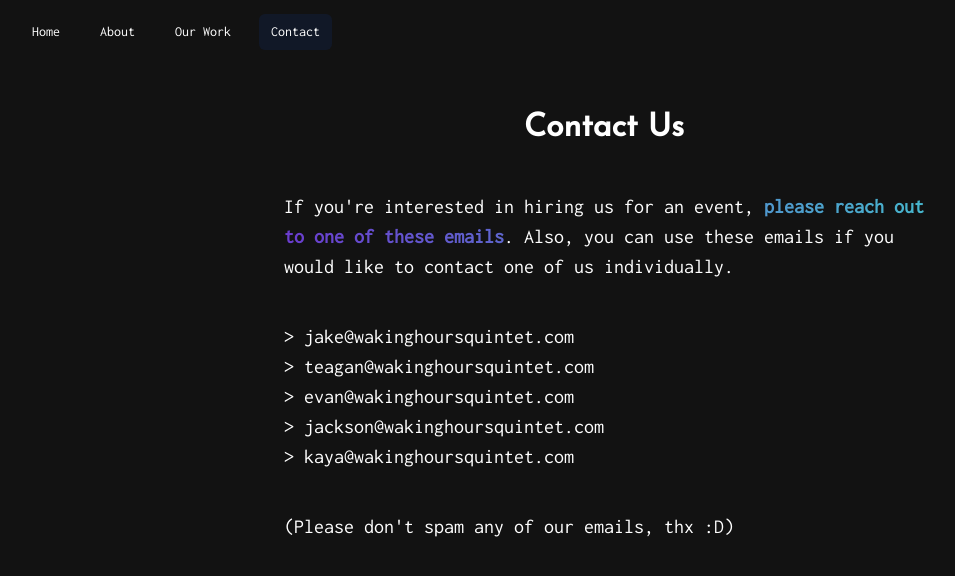
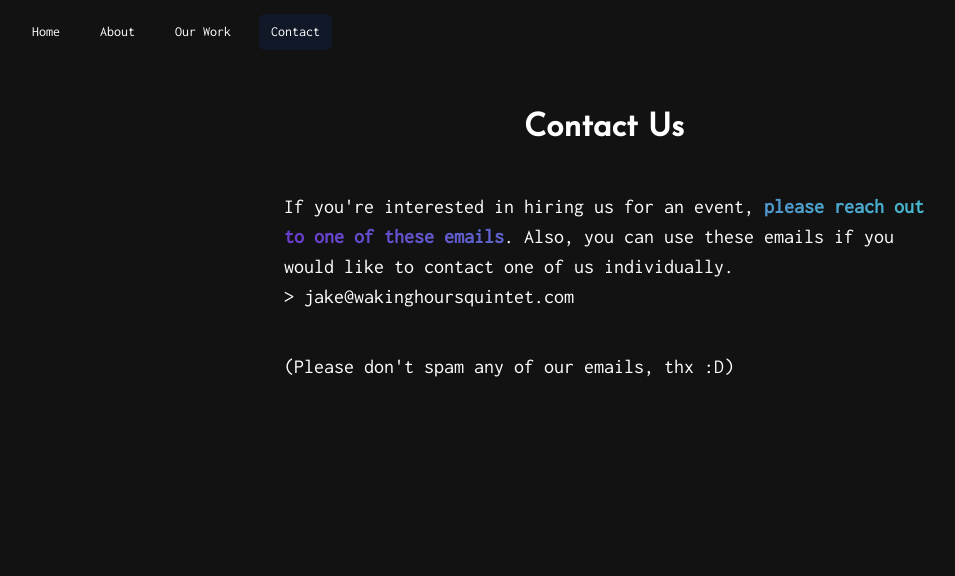
Before and after one commit to dvub/whq-site, a Next.js app: page /contact in a window 1280 px wide. Shown: the top 576 px of the page, without its empty margins (36-991 px from the left). Built offline with nearby package versions, Linux system fonts and the light colour scheme.

Commit message:
change contact info

```diff
--- a/pages/contact.tsx
+++ b/pages/contact.tsx
@@ -4,16 +4,11 @@ export default function Contact() {
             <h1>Contact Us</h1>
             <p>
                 If you&apos;re interested in hiring us for an event, <b>please reach out to one of these emails</b>. Also, you can use these emails if you would like to contact one of us individually.
+                <br/>
+                &gt; jake@wakinghoursquintet.com
+
             </p>
-            <ul>
-                <li>
-                    &gt; jake@wakinghoursquintet.com
-                </li>
-                <li>&gt; teagan@wakinghoursquintet.com</li>
-                <li>&gt; evan@wakinghoursquintet.com</li>
-                <li>&gt; jackson@wakinghoursquintet.com</li>
-                <li>&gt; kaya@wakinghoursquintet.com</li>
-            </ul>
+
             <p>
                 (Please don&apos;t spam any of our emails, thx :D)
             </p>
```
